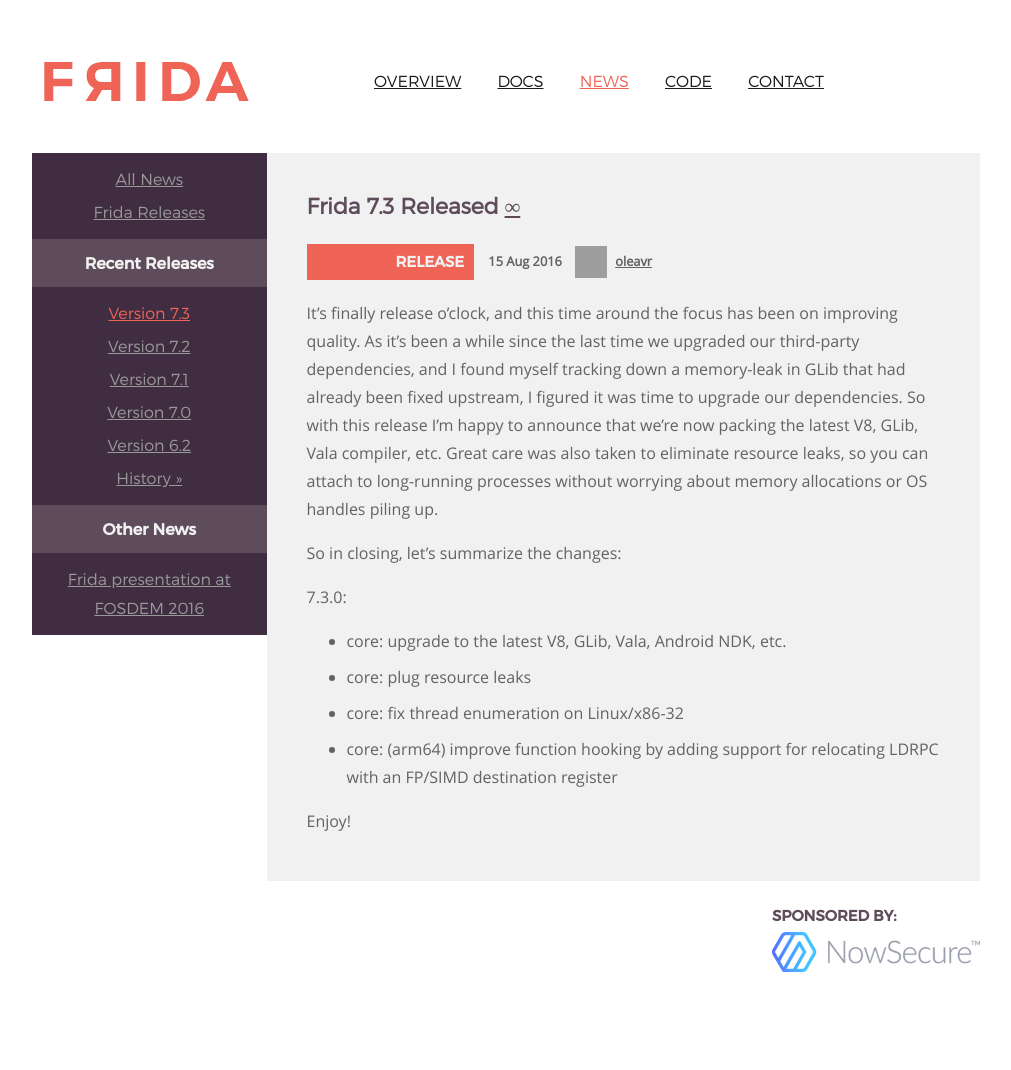
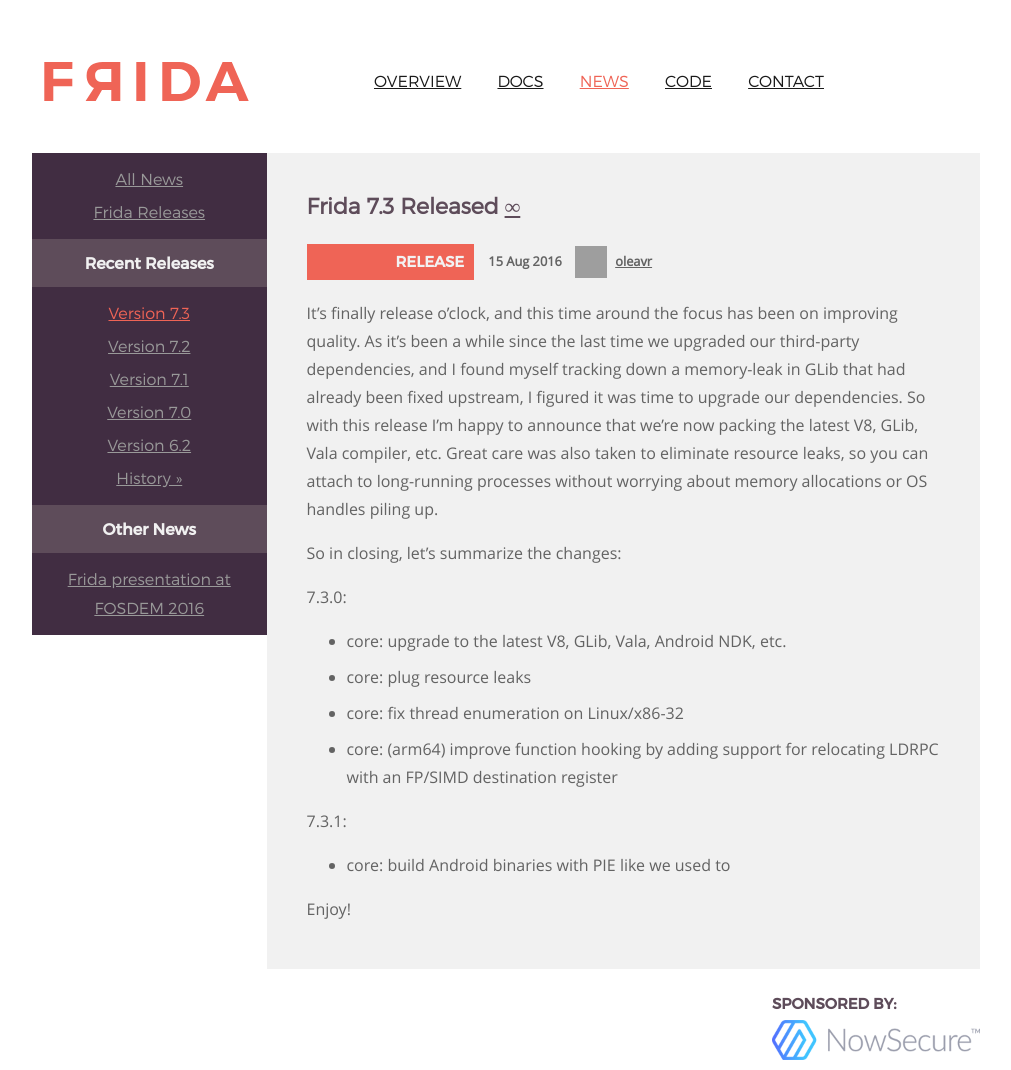
Before and after one commit to frida/frida-website, a Jekyll site: the page built from _posts/2016-08-15-frida-7-3-released.markdown, in a window 1280 px wide. Shown: the whole page, without its empty margins (129-1140 px from the left). Built offline with Jekyll 4.4.1, drawn with Linux system fonts in a browser that asks for light colours; before the commit the page ends 982 px from its top, so only the background shows below that; grey boxes are pictures that could not be loaded.

Commit message:
Add release notes for 7.3.1

```diff
--- a/_posts/2016-08-15-frida-7-3-released.markdown
+++ b/_posts/2016-08-15-frida-7-3-released.markdown
@@ -26,4 +26,8 @@ So in closing, let's summarize the changes:
 - core: (arm64) improve function hooking by adding support for relocating LDRPC
         with an FP/SIMD destination register
 
+7.3.1:
+
+- core: build Android binaries with PIE like we used to
+
 Enjoy!
```
